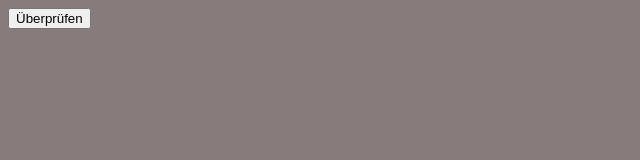
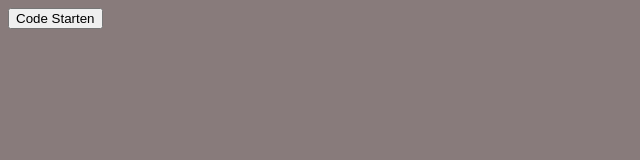
Before and after one commit to 8melorm6/AE-Lernen, a plain HTML site: page index.html in a window 1280 px wide. Shown: the full height of the page, 0-640 px from the left. Drawn offline with Linux system fonts and the light colour scheme.

Commit message:
Funktionen

```diff
--- a/index.html
+++ b/index.html
@@ -12,7 +12,7 @@
 
 
     <div style="margin-bottom: 10px;">
-        <button onclick="main()">Überprüfen</button>
+        <button onclick="main()">Code Starten</button>
     </div>
 
 </body>
```
Also changed, not shown: main.js (+65 -144 lines).
